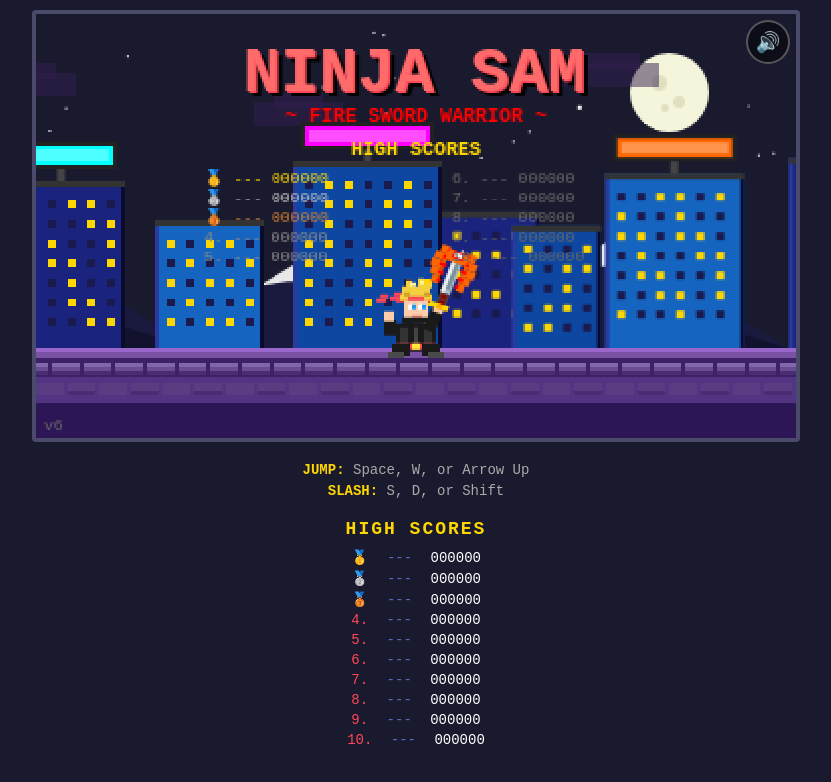
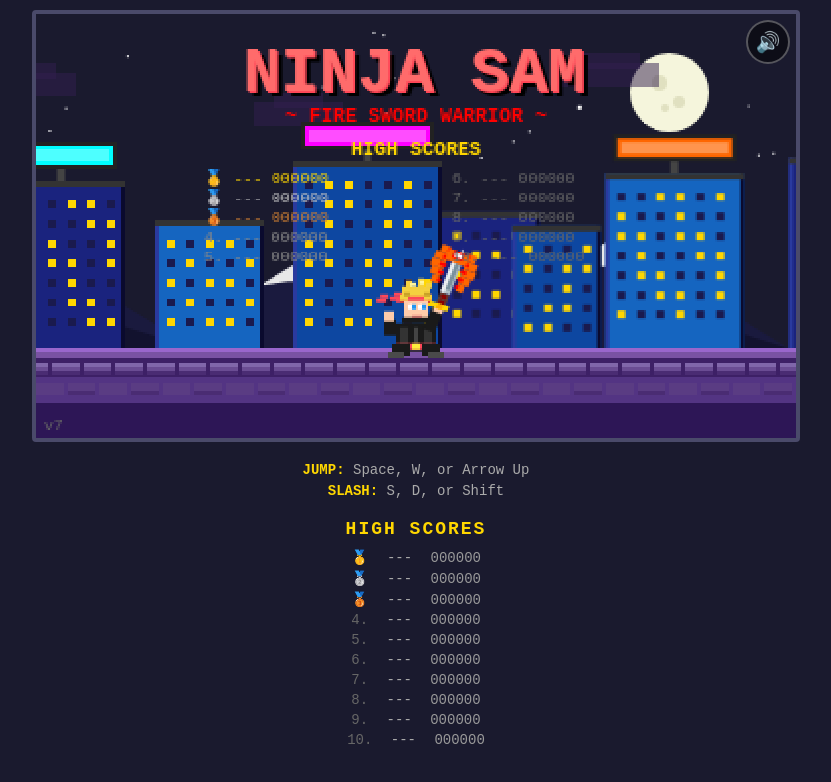
Before and after one commit to tomalterman/ninja-sam, a plain HTML site: page index.html in a window 1280 px wide. Shown: the whole page, without its empty margins (224-1055 px from the left). Drawn offline with Linux system fonts and the light colour scheme; no server answers.

Commit message:
v7: Persist sound setting, grey high score list
- Sound on/off setting saved to localStorage
- Mute state persists across page refresh
- High score list colors changed to grey for readability

Co-Authored-By: Claude Opus 4.5 <noreply@anthropic.com>

```diff
--- a/index.html
+++ b/index.html
@@ -188,6 +188,7 @@
             font-size: 14px;
             margin: 4px 0;
             transition: all 0.3s;
+            color: #888;
         }
 
         .scoreEntry.new {
@@ -196,16 +197,16 @@
         }
 
         .scoreEntry .rank {
-            color: #ff4757;
+            color: #666;
         }
 
         .scoreEntry .name {
-            color: #5c6bc0;
+            color: #aaa;
             margin: 0 10px;
         }
 
         .scoreEntry .score {
-            color: #fff;
+            color: #999;
         }
 
         @keyframes newScore {
@@ -255,7 +256,7 @@
 
     <script>
         // ==================== VERSION ====================
-        const VERSION = 'v6';
+        const VERSION = 'v7';
 
         // ==================== FIREBASE ====================
         const firebaseConfig = {
@@ -336,9 +337,13 @@
         // ==================== SOUND SYSTEM ====================
         const Sound = {
             ctx: null,
-            enabled: true,
+            enabled: localStorage.getItem('ninjaSamSound') !== 'off',
 
             init() {
+                // Update mute button to match saved state
+                const muteBtn = document.getElementById('muteBtn');
+                if (muteBtn) muteBtn.textContent = this.enabled ? '🔊' : '🔇';
+
                 // Create audio context on first user interaction
                 const initAudio = () => {
                     if (!this.ctx) {
@@ -1021,6 +1026,7 @@
                 e.stopPropagation();
                 Sound.enabled = !Sound.enabled;
                 muteBtn.textContent = Sound.enabled ? '🔊' : '🔇';
+                localStorage.setItem('ninjaSamSound', Sound.enabled ? 'on' : 'off');
             });
             muteBtn.addEventListener('touchstart', (e) => {
                 e.stopPropagation(); // Prevent triggering game actions
```
